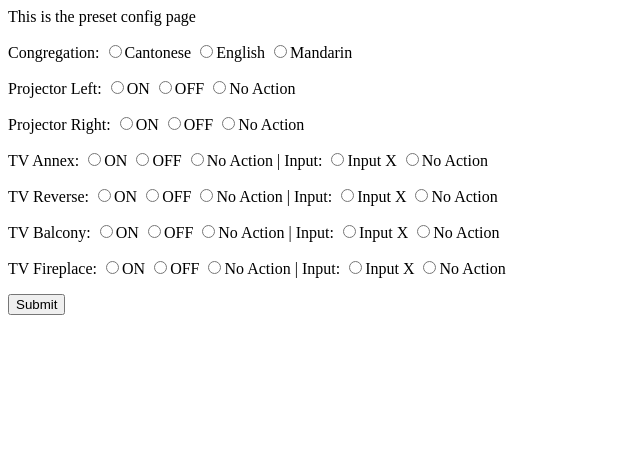
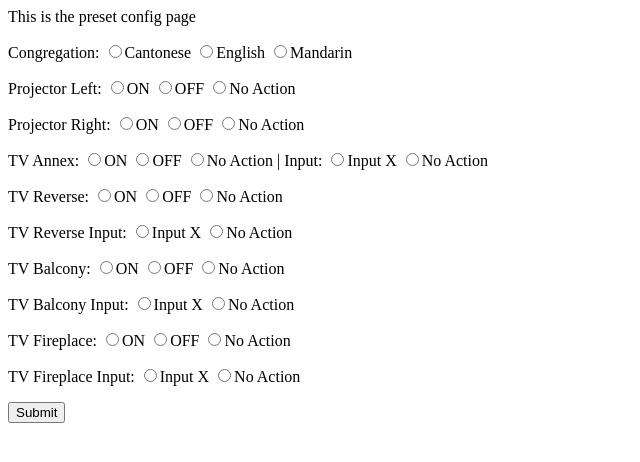
Before and after one commit to andrewngai/TVProjRemoteServer, a Flask app: page /getConfig in a window 1280 px wide. Shown: the top 462 px of the page, without its empty margins (0-640 px from the left). Run offline with Flask 2, Linux system fonts and the light colour scheme.

Commit message:
presetconfig layout change

```diff
--- a/templates/presetconfig.html
+++ b/templates/presetconfig.html
@@ -45,7 +45,10 @@
             <input type="radio" id="tvReverseOnRadio"         name="tvReverse" value="on">ON
             <input type="radio" id="tvReverseOffRadio"        name="tvReverse" value="off">OFF
             <input type="radio" id="tvReverseNoActionRadio"   name="tvReverse" value="na">No Action
-            | Input:
+        </p>
+
+        <p>
+            TV Reverse Input:
             <input type="radio" id="tvReverseInputDefaultRadio"  name="tvReverseInput" value="on">Input X
             <input type="radio" id="tvReverseInputNoActionRadio" name="tvReverseInput" value="na">No Action
 
@@ -56,7 +59,10 @@
             <input type="radio" id="tvBalconyOnRadio"         name="tvBalcony" value="on">ON
             <input type="radio" id="tvBalconyOffRadio"        name="tvBalcony" value="off">OFF
             <input type="radio" id="tvBalconyNoActionRadio"   name="tvBalcony" value="na">No Action
-            | Input:
+        </p>
+
+        <p>
+            TV Balcony Input:
             <input type="radio" id="tvBalconyInputDefaultRadio"  name="tvBalconyInput" value="on">Input X
             <input type="radio" id="tvBalconyInputNoActionRadio" name="tvBalconyInput" value="na">No Action
 
@@ -67,7 +73,10 @@
             <input type="radio" id="tvFireplaceOnRadio"         name="tvFireplace" value="on">ON
             <input type="radio" id="tvFireplaceOffRadio"        name="tvFireplace" value="off">OFF
             <input type="radio" id="tvFireplaceNoActionRadio"   name="tvFireplace" value="na">No Action
-            | Input:
+        </p>
+
+        <p>
+            TV Fireplace Input:
             <input type="radio" id="tvFireplaceInputDefaultRadio"  name="tvFireplaceInput" value="on">Input X
             <input type="radio" id="tvFireplaceInputNoActionRadio" name="tvFireplaceInput" value="na">No Action
 
```
